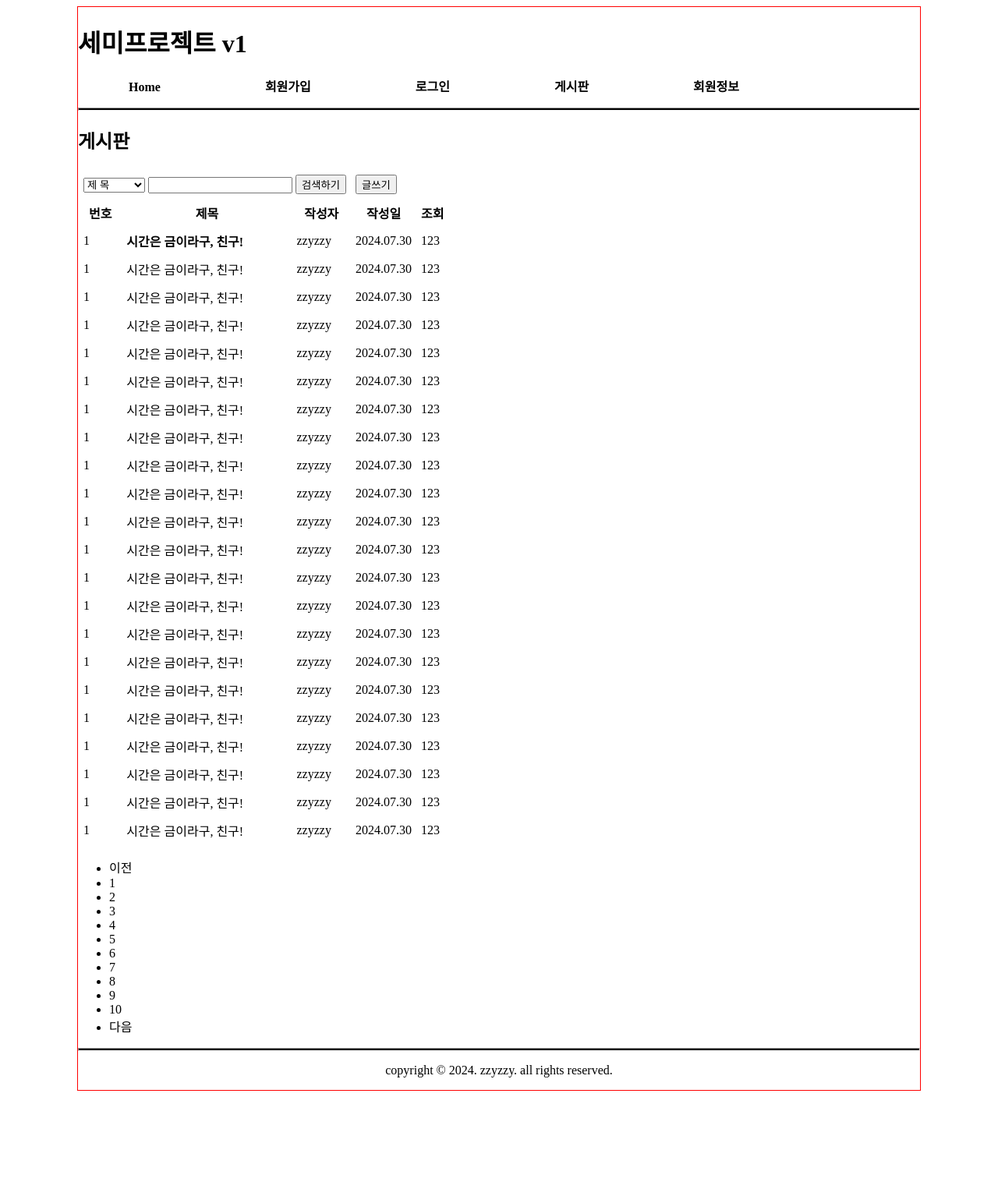
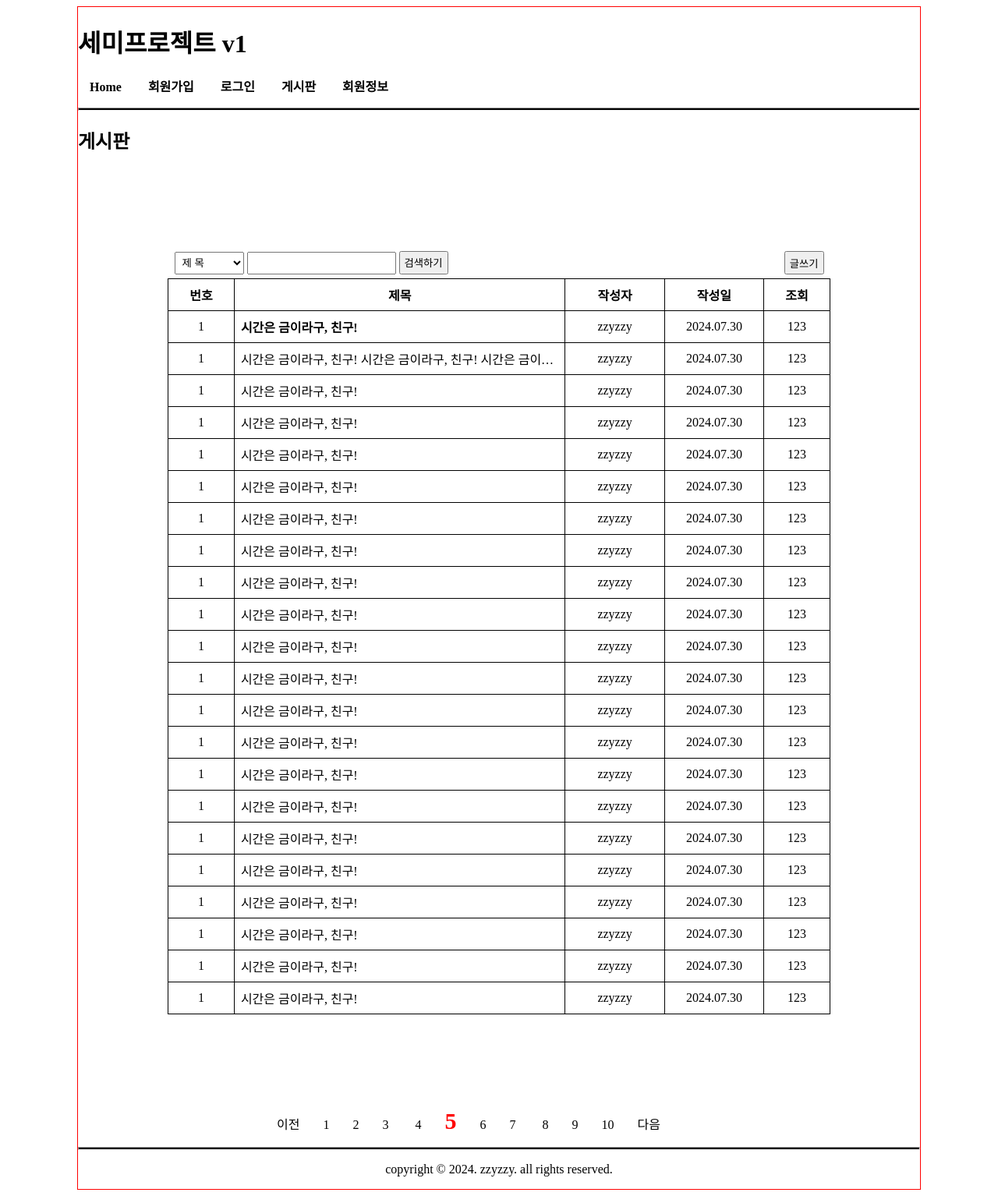
Before and after one commit to pq100/semiprojectv1, a FastAPI app: page /board/list in a window 1280 px wide. Shown: the whole page at 78% size. Before the commit the page ends 1399 px from the top, so only its background shows below. Run offline with FastAPI, Linux system fonts and the light colour scheme.

Commit message:
게시판 리스트 스타일링

```diff
--- a/views/templates/board/list.html
+++ b/views/templates/board/list.html
@@ -5,6 +5,23 @@
     <title>세미프로젝트</title>
     <link rel="stylesheet" href="/static/css/project.css">
     <style>
+        table { width: 850px; margin: 120px auto;
+            border-collapse: collapse; table-layout: fixed }
+
+        th, td { border: 1px solid black; padding: 5px 8px;
+            text-align: center; height: 30px }
+        td:nth-child(2) { text-align: left; white-space: nowrap;
+            overflow: hidden; text-overflow: ellipsis }
+        thead td { border: none; text-align: right }
+        thead td:first-child { text-align: left }
+        thead td:last-child { text-align: right }
+        select, input { padding: 5px }
+        button { padding: 3.5px 5px }
+
+        .pagnation {width: 600px; margin: 0 auto }
+        div ul { list-style: none; padding: 0 }
+        div ul li { display: inline; padding: 0 15px;}
+        .cpg { color: red; font-size: 30px; font-weight: bold }
 
     </style>
 </head>
@@ -22,7 +39,14 @@
     </nav>
     <main>
         <h2>게시판</h2>
-        <table cellpadding="5">
+        <table>
+            <colgroup>
+                <col style="width: 10%">
+                <col>
+                <col style="width: 15%">
+                <col style="width: 15%">
+                <col style="width: 10%">
+            </colgroup>
             <thead>
             <tr><td colspan="3"><select name="findtype" id="findtype">
                 <option value="title">제 목</option>
@@ -39,7 +63,7 @@
             <tbody>
             <tr><td>1</td><td><a href="/board/view?bid=1">시간은 금이라구, 친구!</a></td>
                 <td>zzyzzy</td><td>2024.07.30</td><td>123</td></tr>
-            <tr><td>1</td><td>시간은 금이라구, 친구!</td>
+            <tr><td>1</td><td> 시간은 금이라구, 친구! 시간은 금이라구, 친구! 시간은 금이라구, 친구! 시간은 금이라구, 친구! 시간은 금이라구, 친구! 시간은 금이라구, 친구! 시간은 금이라구, 친구! 시간은 금이라구, 친구! 시간은 금이라구, 친구! 시간은 금이라구, 친구! 시간은 금이라구, 친구!</td>
                 <td>zzyzzy</td><td>2024.07.30</td><td>123</td></tr>
             <tr><td>1</td><td>시간은 금이라구, 친구!</td>
                 <td>zzyzzy</td><td>2024.07.30</td><td>123</td></tr>
@@ -83,13 +107,14 @@
                 <td>zzyzzy</td><td>2024.07.30</td><td>123</td></tr>
             </tbody>
         </table>
-        <div>
+        <div class="pagnation">
             <ul><li>이전</li><li>1</li><li>2</li><li>3</li>
-                <li>4</li><li>5</li><li>6</li><li>7</li>
+                <li>4</li><li class="cpg">5</li><li>6</li><li>7</li>
                 <li>8</li><li>9</li><li>10</li><li>다음</li></ul>
         </div>
     </main>
     <footer>
+
         <hr>
         <p>copyright &copy; 2024. zzyzzy. all rights reserved.</p>
     </footer>
```
